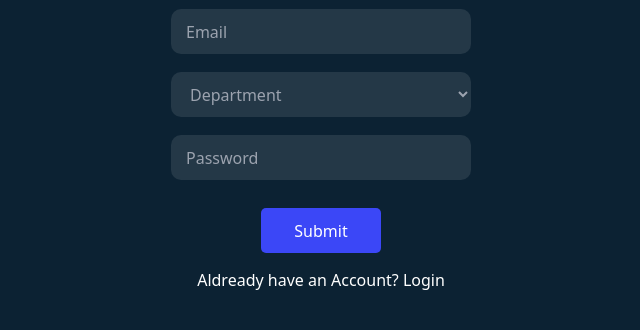
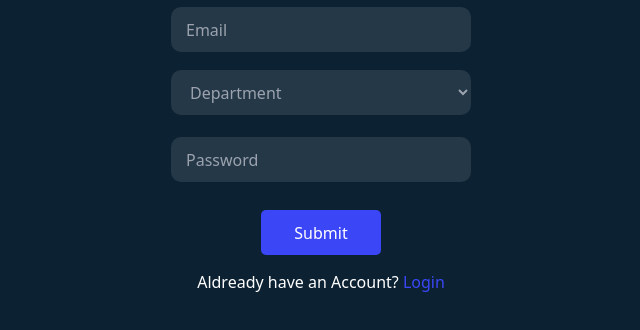
Before and after one commit to Yash890-star/StatusTracker, a Next.js app in the folder client/status-tracker/: page /SignUp in a window 1280 px wide. Shown: the part 362-692 px from the top of the page, without its empty margins (319-959 px from the left). Built offline with nearby package versions, Linux system fonts and the light colour scheme; no server answers.

Commit message:
UI Changes

```diff
--- a/client/status-tracker/src/pages/SignUp.js
+++ b/client/status-tracker/src/pages/SignUp.js
@@ -34,9 +34,9 @@ const SignUp = () => {
     if(syllabusoptions){
         for(let x in syllabusoptions){
             for(let y of syllabusoptions[x]){
-                b = <div className="w-1/4 mx-auto">
+                b = <div className={s.checkBoxes}>
                     <input type="checkbox" className="" onClick={(event) => {m.push(event.target.value)}} name={y} value={y}/>
-                    <label htmlFor={y}>{y}</label>
+                    <label className="ml-2" htmlFor={y}>{y}</label>
                 </div>
                 a.push(b)
             }
@@ -68,15 +68,15 @@ const SignUp = () => {
             <input className={s.inputBox} type="text" placeholder="Name"name="name" onChange={e => {setName(e.target.value)}}/><br/>
             <input className={s.inputBox} type="text" placeholder="Register No" name="rno" onChange={e => {setRegNo(e.target.value)}}/><br/>
             <input className={s.inputBox} type="email" placeholder="Email" name="email" onChange={e => {setEmail(e.target.value)}}/><br/>
-            <select className={s.selectTags} name="dept" id="dept" onChange={e => {setDept(e.target.value)}}>
-                <option   value="" disabled selected>Department</option>
+            <select className={`${s.selectTags} ${s.department}`} name="dept" id="dept" onChange={e => {setDept(e.target.value)}}>
+                <option  hidden value="" disabled selected>Department</option>
                 <option value="cse">CSE</option>
                 <option value="IT">IT</option>
             </select><br/>
             {a}
-            <input className={s.inputBox} placeholder="Password"type="password" name="password" onChange={e => {setPassword(e.target.value)}}/><br/>
+            <input className={`${s.inputBox} mt-2`} id="passwordBox" placeholder="Password"type="password" name="password" onChange={e => {setPassword(e.target.value)}}/><br/>
             <button className={s.submitButton} type="submit" onClick={formHandler}>Submit</button>
-            <p>Aldready have an Account? Login</p>
+            <p>Aldready have an Account? <span className={s.login}>Login</span> </p>
         </form>
     </>);
 }
--- a/client/status-tracker/src/pages/login.js
+++ b/client/status-tracker/src/pages/login.js
@@ -35,7 +35,7 @@ const Login = () => {
             </div>
             <button type="submit" className={s.submitButton} onClick={formHandler}>Submit</button>
 
-            <p>Don't have an Account? Create one</p>
+            <p>Don't have an Account? <span  className={s.login}> Create one</span></p>
 
         </form>
     </>);
--- a/client/status-tracker/src/pages/student/dashboard.js
+++ b/client/status-tracker/src/pages/student/dashboard.js
@@ -23,6 +23,7 @@ const Dashboard = () => {
             if (res.message === 'unauthenticated') {
                 router.push('/login')
             }
+            console.log(res)
             setUserData(res)
         })
     }, [])
--- a/client/status-tracker/src/styles/SignUp.module.css
+++ b/client/status-tracker/src/styles/SignUp.module.css
@@ -61,3 +61,30 @@
   box-shadow: 0px 0px 10px 1px #3b47f7;
   transition: 0.3s;
 }
+
+.checkBoxes{
+
+  display: flex;
+  width:300px;
+  align-items: center;
+  padding-left: 15px;
+  text-transform: capitalize;
+  margin-bottom: 5px;
+  }
+
+#passwordBox{
+  margin-top:10px;
+}
+
+.department{
+  margin-bottom: -10px;
+}
+
+.login{
+  color:#3b47f7;
+  cursor: pointer;
+}
+
+.login:hover{
+  text-shadow: 0px 1px 4px #3b47f7;
+}
--- a/client/status-tracker/src/styles/globals.css
+++ b/client/status-tracker/src/styles/globals.css
@@ -18,18 +18,3 @@ input[type=checkbox] {
   height: 15px;
   /* filter:  invert(0%) hue-rotate(18deg) brightness(0); */
 }
-
-input[type=checkbox]:checked+label::before {
-  content: "";
-  display: block;
-  position: absolute;
-  text-align: center;
-  height: 20px;
-  width: 20px;
-  left: 0;
-  top: 5px;
-  background-color: #FA9E57;
-  font-family: "Montserrat";
-  border-radius: 2px;
-  border: 1px solid rgb(150 150 150 / 30%);
-}
--- a/client/status-tracker/src/styles/login.module.css
+++ b/client/status-tracker/src/styles/login.module.css
@@ -68,3 +68,12 @@
   width: 15px;
   color: red;
 }
+
+.login{
+  color:#3b47f7;
+  cursor: pointer;
+}
+
+.login:hover{
+  text-shadow: 0px 1px 4px #3b47f7;
+}
```
